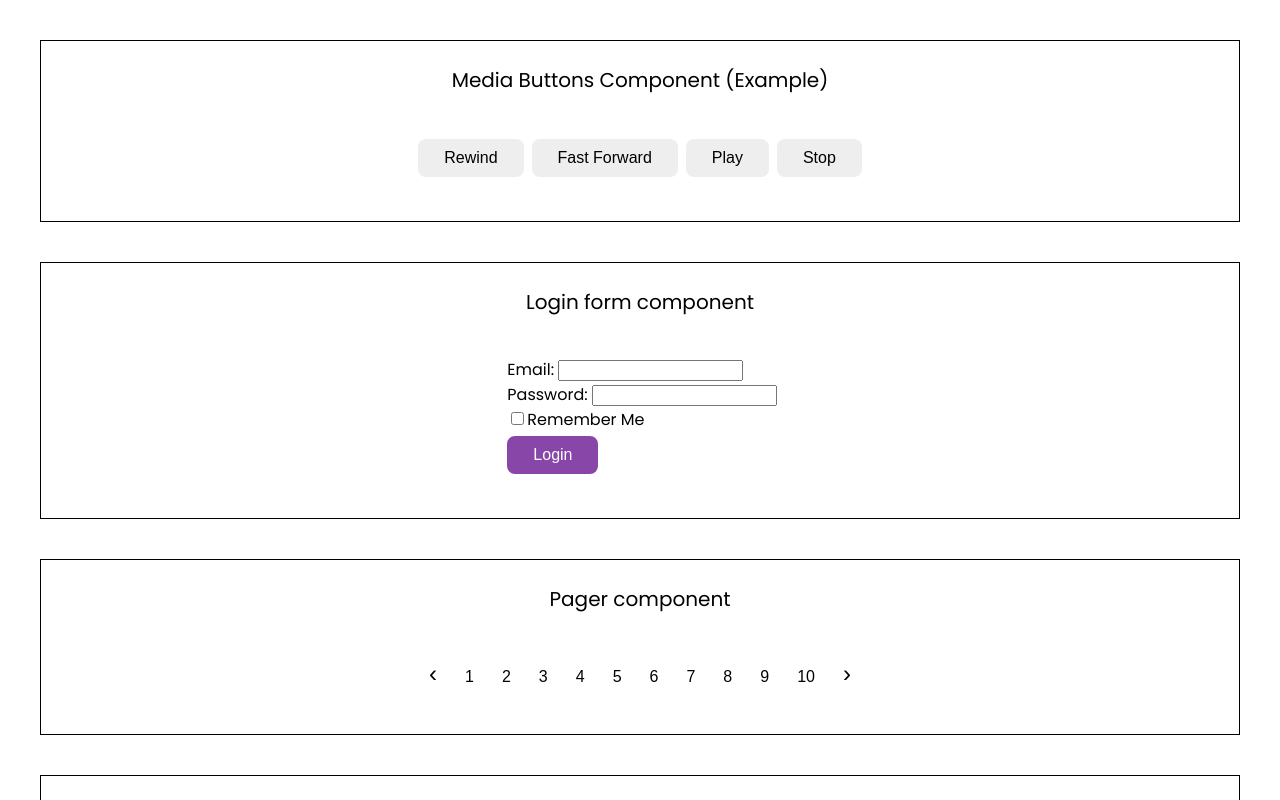
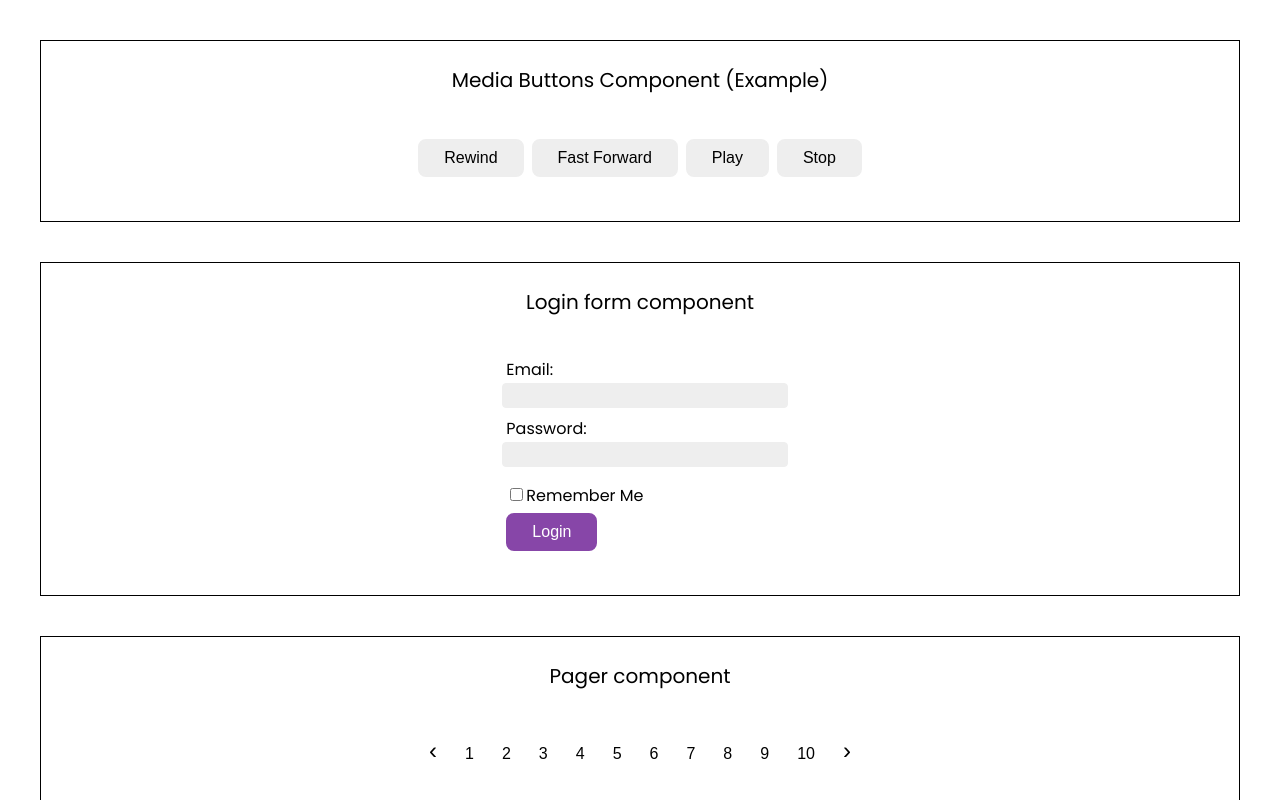
Before and after one commit to prof-tejera/homework-3-itsweebs, a React (Create React App) app: page / in a window 1280 px wide. Shown: the top 800 px of the page. Built offline with nearby package versions, Linux system fonts and the light colour scheme.

Commit message:
Login Form styling added

```diff
--- a/src/LoginForm/LoginForm.css
+++ b/src/LoginForm/LoginForm.css
@@ -25,3 +25,19 @@
     border:none;
     padding: 0px;
   }
+  #inputlabels:hover {
+    color: #000;
+  }
+input {
+  background-color: #eee;
+  border: 1px solid #eee;
+  border-radius: 4px;
+  padding: 4px;
+  margin-bottom: 8px;
+}
+#password {
+  margin-bottom: 16px;
+}
+input[type=email], input[type=password] {
+  width: 100%;
+}
--- a/src/Pager/Pager.js
+++ b/src/Pager/Pager.js
@@ -17,7 +17,7 @@ const Pager = () => {
       numbers.push(
         <button
           key={i}
-          active={activePage===(i)}
+          active={activePage === (i)}
           onClick={() => handleClick(i)}
         >
           {i}
```
